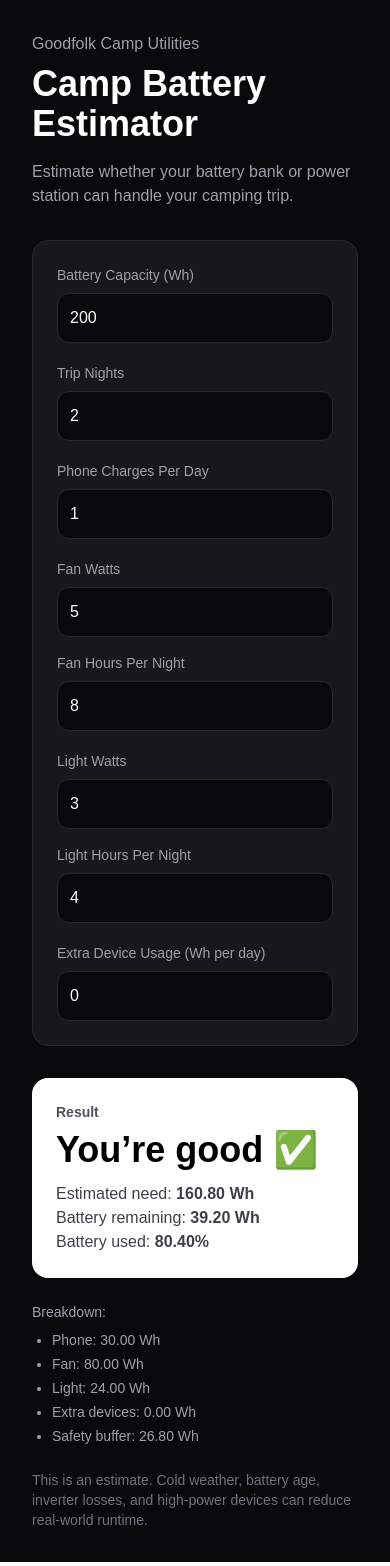
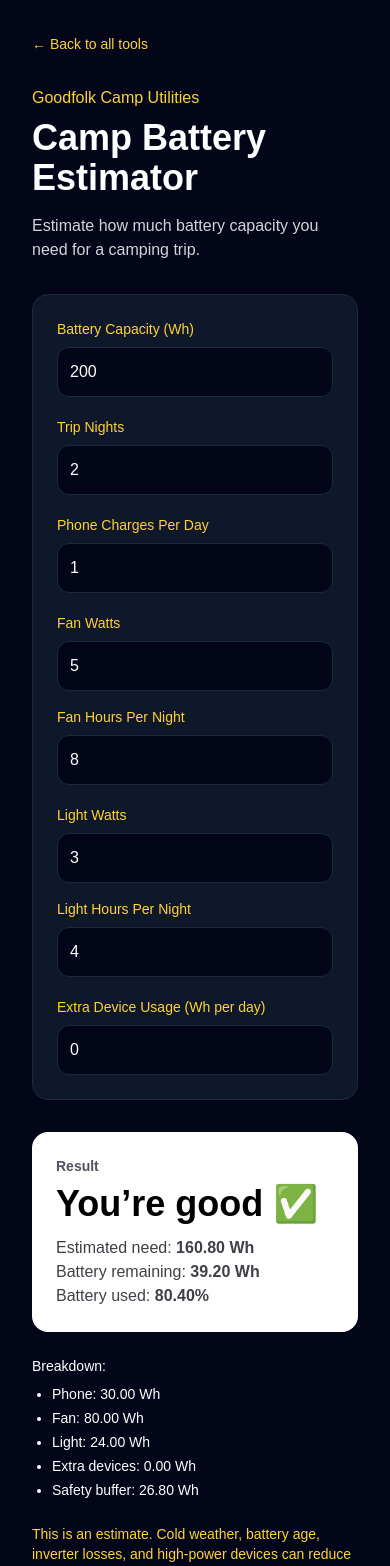
Before and after one commit to GFKolby/GoodfolkUtilities, a Next.js app: page /camp-battery-estimator in a window 390 px wide. Shown: the top 1566 px of the page. Built offline with nearby package versions, Linux system fonts and the light colour scheme.

Commit message:
Add shared Goodfolk tool page layout

```diff
--- a/app/camp-battery-estimator/page.tsx
+++ b/app/camp-battery-estimator/page.tsx
@@ -1,6 +1,7 @@
 "use client";
 
 import { useMemo, useState } from "react";
+import ToolPage from "@/components/ToolPage";
 
 export default function CampBatteryEstimator() {
   const [batteryWh, setBatteryWh] = useState(200);
@@ -50,21 +51,14 @@ export default function CampBatteryEstimator() {
       : "Bring more power ⚠️";
 
   return (
-    <main className="min-h-screen bg-zinc-950 text-white p-8">
-      <div className="max-w-3xl mx-auto">
-        <p className="text-zinc-400 mb-2">Goodfolk Camp Utilities</p>
-
-        <h1 className="text-4xl font-bold mb-4">
-          Camp Battery Estimator
-        </h1>
-
-        <p className="text-zinc-400 mb-8">
-          Estimate whether your battery bank or power station can handle your camping trip.
-        </p>
-
-        <div className="grid gap-5 bg-zinc-900 border border-zinc-800 rounded-2xl p-6">
+    <ToolPage
+     line="Goodfolk Camp Utilities"
+     title="Camp Battery Estimator"
+     description="Estimate how much battery capacity you need for a camping trip."
+    >
+        <div className="grid gap-5 bg-slate-900 border border-slate-800 rounded-2xl p-6">
           <label>
-            <span className="block mb-2 text-sm text-zinc-400">
+            <span className="block mb-2 text-sm text-amber-300">
               Battery Capacity (Wh)
             </span>
             <input
@@ -72,12 +66,12 @@ export default function CampBatteryEstimator() {
               min="1"
               value={batteryWh}
               onChange={(e) => setBatteryWh(Number(e.target.value))}
-              className="w-full rounded-xl bg-zinc-950 border border-zinc-800 p-3"
+              className="w-full rounded-xl bg-slate-950 border border-slate-800 p-3"
             />
           </label>
 
           <label>
-            <span className="block mb-2 text-sm text-zinc-400">
+            <span className="block mb-2 text-sm text-amber-300">
               Trip Nights
             </span>
             <input
@@ -85,12 +79,12 @@ export default function CampBatteryEstimator() {
               min="1"
               value={nights}
               onChange={(e) => setNights(Number(e.target.value))}
-              className="w-full rounded-xl bg-zinc-950 border border-zinc-800 p-3"
+              className="w-full rounded-xl bg-slate-950 border border-slate-800 p-3"
             />
           </label>
 
           <label>
-            <span className="block mb-2 text-sm text-zinc-400">
+            <span className="block mb-2 text-sm text-amber-300">
               Phone Charges Per Day
             </span>
             <input
@@ -99,13 +93,13 @@ export default function CampBatteryEstimator() {
               step="0.5"
               value={phoneCharges}
               onChange={(e) => setPhoneCharges(Number(e.target.value))}
-              className="w-full rounded-xl bg-zinc-950 border border-zinc-800 p-3"
+              className="w-full rounded-xl bg-slate-950 border border-slate-800 p-3"
             />
           </label>
 
           <div className="grid grid-cols-1 md:grid-cols-2 gap-4">
             <label>
-              <span className="block mb-2 text-sm text-zinc-400">
+              <span className="block mb-2 text-sm text-amber-300">
                 Fan Watts
               </span>
               <input
@@ -113,12 +107,12 @@ export default function CampBatteryEstimator() {
                 min="0"
                 value={fanWatts}
                 onChange={(e) => setFanWatts(Number(e.target.value))}
-                className="w-full rounded-xl bg-zinc-950 border border-zinc-800 p-3"
+                className="w-full rounded-xl bg-slate-950 border border-slate-800 p-3"
               />
             </label>
 
             <label>
-              <span className="block mb-2 text-sm text-zinc-400">
+              <span className="block mb-2 text-sm text-amber-300">
                 Fan Hours Per Night
               </span>
               <input
@@ -126,14 +120,14 @@ export default function CampBatteryEstimator() {
                 min="0"
                 value={fanHours}
                 onChange={(e) => setFanHours(Number(e.target.value))}
-                className="w-full rounded-xl bg-zinc-950 border border-zinc-800 p-3"
+                className="w-full rounded-xl bg-slate-950 border border-slate-800 p-3"
               />
             </label>
           </div>
 
           <div className="grid grid-cols-1 md:grid-cols-2 gap-4">
             <label>
-              <span className="block mb-2 text-sm text-zinc-400">
+              <span className="block mb-2 text-sm text-amber-300">
                 Light Watts
               </span>
               <input
@@ -141,12 +135,12 @@ export default function CampBatteryEstimator() {
                 min="0"
                 value={lightWatts}
                 onChange={(e) => setLightWatts(Number(e.target.value))}
-                className="w-full rounded-xl bg-zinc-950 border border-zinc-800 p-3"
+                className="w-full rounded-xl bg-slate-950 border border-slate-800 p-3"
               />
             </label>
 
             <label>
-              <span className="block mb-2 text-sm text-zinc-400">
+              <span className="block mb-2 text-sm text-amber-300">
                 Light Hours Per Night
               </span>
               <input
@@ -154,13 +148,13 @@ export default function CampBatteryEstimator() {
                 min="0"
                 value={lightHours}
                 onChange={(e) => setLightHours(Number(e.target.value))}
-                className="w-full rounded-xl bg-zinc-950 border border-zinc-800 p-3"
+                className="w-full rounded-xl bg-slate-950 border border-slate-800 p-3"
               />
             </label>
           </div>
 
           <label>
-            <span className="block mb-2 text-sm text-zinc-400">
+            <span className="block mb-2 text-sm text-amber-300">
               Extra Device Usage (Wh per day)
             </span>
             <input
@@ -168,7 +162,7 @@ export default function CampBatteryEstimator() {
               min="0"
               value={extraWhPerDay}
               onChange={(e) => setExtraWhPerDay(Number(e.target.value))}
-              className="w-full rounded-xl bg-zinc-950 border border-zinc-800 p-3"
+              className="w-full rounded-xl bg-slate-950 border border-slate-800 p-3"
             />
           </label>
         </div>
@@ -198,7 +192,7 @@ export default function CampBatteryEstimator() {
           </p>
         </div>
 
-        <div className="mt-6 text-sm text-zinc-400">
+        <div className="mt-6 text-sm text-white-300">
           <p>Breakdown:</p>
           <ul className="list-disc pl-5 mt-2 space-y-1">
             <li>Phone: {results.phoneWh.toFixed(2)} Wh</li>
@@ -209,10 +203,9 @@ export default function CampBatteryEstimator() {
           </ul>
         </div>
 
-        <p className="text-zinc-500 text-sm mt-6">
+        <p className="text-amber-300 text-sm mt-6">
           This is an estimate. Cold weather, battery age, inverter losses, and high-power devices can reduce real-world runtime.
         </p>
-      </div>
-    </main>
+    </ToolPage>
   );
 }
--- a/app/camp-fuel-estimator/page.tsx
+++ b/app/camp-fuel-estimator/page.tsx
@@ -1,6 +1,7 @@
 "use client";
 
 import { useMemo, useState } from "react";
+import ToolPage from "@/components/ToolPage";
 
 export default function CampFuelEstimator() {
   const [people, setPeople] = useState(1);
@@ -37,21 +38,15 @@ export default function CampFuelEstimator() {
   ]);
 
   return (
-    <main className="min-h-screen bg-zinc-950 text-white p-8">
-      <div className="max-w-3xl mx-auto">
-        <p className="text-zinc-400 mb-2">Goodfolk Camp Utilities</p>
+     <ToolPage
+         line="Goodfolk Camp Utilities"
+         title="Camp Battery Estimator"
+         description="Estimate how much battery capacity you need for a camping trip."
+    >
 
-        <h1 className="text-4xl font-bold mb-4">
-          Camp Fuel Estimator
-        </h1>
-
-        <p className="text-zinc-400 mb-8">
-          Estimate stove fuel usage for camping meals, coffee, and boiling water.
-        </p>
-
-        <div className="grid gap-5 bg-zinc-900 border border-zinc-800 rounded-2xl p-6">
+        <div className="grid gap-5 bg-slate-900 border border-slate-800 rounded-2xl p-6">
           <label>
-            <span className="block mb-2 text-sm text-zinc-400">
+            <span className="block mb-2 text-sm text-amber-300">
               People
             </span>
 
@@ -60,12 +55,12 @@ export default function CampFuelEstimator() {
               min="1"
               value={people}
               onChange={(e) => setPeople(Number(e.target.value))}
-              className="w-full rounded-xl bg-zinc-950 border border-zinc-800 p-3"
+              className="w-full rounded-xl bg-slate-950 border border-slate-800 p-3"
             />
           </label>
 
           <label>
-            <span className="block mb-2 text-sm text-zinc-400">
+            <span className="block mb-2 text-sm text-amber-300">
               Days
             </span>
 
@@ -74,12 +69,12 @@ export default function CampFuelEstimator() {
               min="1"
               value={days}
               onChange={(e) => setDays(Number(e.target.value))}
-              className="w-full rounded-xl bg-zinc-950 border border-zinc-800 p-3"
+              className="w-full rounded-xl bg-slate-950 border border-slate-800 p-3"
             />
           </label>
 
           <label>
-            <span className="block mb-2 text-sm text-zinc-400">
+            <span className="block mb-2 text-sm text-amber-300">
               Boils Per Person Per Day
             </span>
 
@@ -88,7 +83,7 @@ export default function CampFuelEstimator() {
               min="1"
               value={boilsPerDay}
               onChange={(e) => setBoilsPerDay(Number(e.target.value))}
-              className="w-full rounded-xl bg-zinc-950 border border-zinc-800 p-3"
+              className="w-full rounded-xl bg-slate-950 border border-slate-800 p-3"
             />
           </label>
 
@@ -113,7 +108,7 @@ export default function CampFuelEstimator() {
           </label>
         </div>
 
-        <div className="mt-8 bg-white text-black rounded-2xl p-6">
+        <div className="mt-8 bg-amber-300 text-slate-900 rounded-2xl p-6">
           <p className="text-sm font-semibold text-zinc-600">
             Estimated Fuel Usage
           </p>
@@ -140,11 +135,10 @@ export default function CampFuelEstimator() {
           </div>
         </div>
 
-        <p className="text-zinc-500 text-sm mt-6">
+        <p className="text-white text-sm mt-6">
           Estimates assume average backpacking stove efficiency. Wind, altitude,
           and stove type can significantly affect real-world fuel usage.
         </p>
-      </div>
-    </main>
+    </ToolPage>
   );
 }
--- a/app/camp-pack-weight-planner/page.tsx
+++ b/app/camp-pack-weight-planner/page.tsx
@@ -1,6 +1,7 @@
 "use client";
 
 import { useMemo, useState } from "react";
+import ToolPage from "@/components/ToolPage";
 
 type Item = {
   id: number;
@@ -61,24 +62,17 @@ export default function CampPackWeightPlanner() {
       : "Heavy goblin mode ⚠️";
 
   return (
-    <main className="min-h-screen bg-zinc-950 text-white p-8">
-      <div className="max-w-4xl mx-auto">
-        <p className="text-zinc-400 mb-2">Goodfolk Camp Utilities</p>
-
-        <h1 className="text-4xl font-bold mb-4">
-          Camp Pack Weight Planner
-        </h1>
-
-        <p className="text-zinc-400 mb-8">
-          Add your camping gear and estimate your total pack weight.
-        </p>
-
-        <div className="grid gap-4 bg-zinc-900 border border-zinc-800 rounded-2xl p-6">
+      <ToolPage
+            line="Goodfolk Camp Utilities"
+            title="Camp Pack Weight Planner"
+            description="Add your camping gear and estimate your total pack weight."
+      >
+        <div className="grid gap-4 bg-slate-900 border border-slate-800 rounded-2xl p-6">
           <input
             value={name}
             onChange={(e) => setName(e.target.value)}
             placeholder="Item name"
-            className="rounded-xl bg-zinc-950 border border-zinc-800 p-3"
+            className="rounded-xl bg-slate-950 border border-slate-800 p-3"
           />
 
           <div className="grid grid-cols-1 md:grid-cols-3 gap-4">
@@ -88,13 +82,13 @@ export default function CampPackWeightPlanner() {
               step="0.01"
               value={weight}
               onChange={(e) => setWeight(Number(e.target.value))}
-              className="rounded-xl bg-zinc-950 border border-zinc-800 p-3"
+              className="rounded-xl text-white bg-slate-950 border border-slate-800 p-3"
             />
 
             <select
               value={unit}
               onChange={(e) => setUnit(e.target.value as "oz" | "lb")}
-              className="rounded-xl bg-zinc-950 border border-zinc-800 p-3"
+              className="rounded-xl bg-slate-950 border border-slate-800 p-3"
             >
               <option value="lb">lb</option>
               <option value="oz">oz</option>
@@ -104,19 +98,19 @@ export default function CampPackWeightPlanner() {
               value={category}
               onChange={(e) => setCategory(e.target.value)}
               placeholder="Category"
-              className="rounded-xl bg-zinc-950 border border-zinc-800 p-3"
+              className="rounded-xl bg-slate-950 border border-slate-800 p-3"
             />
           </div>
 
           <button
             onClick={addItem}
-            className="rounded-xl bg-white text-black font-semibold p-3 hover:opacity-90"
+            className="rounded-xl bg-white text-slate-900 font-semibold p-3 hover:opacity-90"
           >
             Add Item
           </button>
         </div>
 
-        <div className="mt-8 bg-white text-black rounded-2xl p-6">
+        <div className="mt-8 bg-amber-300 text-slate-900 rounded-2xl p-6">
           <p className="text-sm font-semibold text-zinc-600">
             Total Pack Weight
           </p>
@@ -128,9 +122,9 @@ export default function CampPackWeightPlanner() {
           <p className="text-zinc-700 mt-3">{status}</p>
         </div>
 
-        <div className="mt-8 overflow-hidden border border-zinc-800 rounded-2xl">
+        <div className="mt-8 overflow-hidden border border-slate-800 rounded-2xl">
           <table className="w-full text-sm">
-            <thead className="bg-zinc-900 text-zinc-400">
+            <thead className="bg-slate-900 text-zinc-400">
               <tr>
                 <th className="text-left p-3">Item</th>
                 <th className="text-left p-3">Category</th>
@@ -141,9 +135,9 @@ export default function CampPackWeightPlanner() {
 
             <tbody>
               {items.map((item) => (
-                <tr key={item.id} className="border-t border-zinc-800">
+                <tr key={item.id} className="border-t border-slate-800">
                   <td className="p-3">{item.name}</td>
-                  <td className="p-3 text-zinc-400">{item.category}</td>
+                  <td className="p-3 text-amber-300">{item.category}</td>
                   <td className="p-3">
                     {item.weight.toFixed(2)} {item.unit}
                   </td>
@@ -161,10 +155,9 @@ export default function CampPackWeightPlanner() {
           </table>
         </div>
 
-        <p className="text-zinc-500 text-sm mt-6">
+        <p className="text-amber-300 text-sm mt-6">
           Tip: For backpacking, remember to separate base weight from consumables like water, food, and fuel.
         </p>
-      </div>
-    </main>
+    </ToolPage>
   );
 }
--- a/app/camp-water-planner/page.tsx
+++ b/app/camp-water-planner/page.tsx
@@ -1,6 +1,7 @@
 "use client";
 
 import { useMemo, useState } from "react";
+import ToolPage from "@/components/ToolPage";
 
 export default function CampWaterPlanner() {
   const [people, setPeople] = useState(1);
@@ -24,19 +25,12 @@ export default function CampWaterPlanner() {
   const liters = gallons * 3.78541;
 
   return (
-    <main className="min-h-screen bg-zinc-950 text-white p-8">
-      <div className="max-w-3xl mx-auto">
-        <p className="text-zinc-400 mb-2">Goodfolk Camp Utilities</p>
-
-        <h1 className="text-4xl font-bold mb-4">
-          Camp Water Planner
-        </h1>
-
-        <p className="text-zinc-400 mb-8">
-          Estimate how much water to bring for a camping trip.
-        </p>
-
-        <div className="grid gap-5 bg-zinc-900 border border-zinc-800 rounded-2xl p-6">
+    <ToolPage
+  line="Goodfolk Camp Utilities"
+  title="Camp Water Planner"
+  description="Estimate how much water to bring for a camping trip."
+>
+        <div className="grid gap-5 bg-slate-900 border border-slate-800 rounded-2xl p-6">
           <label>
             <span className="block mb-2 text-sm text-zinc-400">
               People
@@ -46,7 +40,7 @@ export default function CampWaterPlanner() {
               min="1"
               value={people}
               onChange={(e) => setPeople(Number(e.target.value))}
-              className="w-full rounded-xl bg-zinc-950 border border-zinc-800 p-3"
+              className="w-full rounded-xl bg-slate-950 border border-slate-800 p-3"
             />
           </label>
 
@@ -59,7 +53,7 @@ export default function CampWaterPlanner() {
               min="1"
               value={days}
               onChange={(e) => setDays(Number(e.target.value))}
-              className="w-full rounded-xl bg-zinc-950 border border-zinc-800 p-3"
+              className="w-full rounded-xl bg-slate-950 border border-slate-800 p-3"
             />
           </label>
 
@@ -70,7 +64,7 @@ export default function CampWaterPlanner() {
             <select
               value={hiking}
               onChange={(e) => setHiking(e.target.value)}
-              className="w-full rounded-xl bg-zinc-950 border border-zinc-800 p-3"
+              className="w-full rounded-xl bg-slate-950 border border-slate-800 p-3"
             >
               <option value="none">None</option>
               <option value="light">Light</option>
@@ -98,8 +92,8 @@ export default function CampWaterPlanner() {
           </label>
         </div>
 
-        <div className="mt-8 bg-white text-black rounded-2xl p-6">
-          <p className="text-sm font-semibold text-zinc-600">
+        <div className="mt-8 bg-amber-300 text-slate-950 rounded-2xl p-6">
+          <p className="text-sm font-semibold">
             Recommended Water
           </p>
 
@@ -107,7 +101,7 @@ export default function CampWaterPlanner() {
             {gallons.toFixed(2)} gal
           </p>
 
-          <p className="text-zinc-600 mt-2">
+          <p className="text-slate-700 mt-2">
             About {liters.toFixed(2)} liters total.
           </p>
         </div>
@@ -116,7 +110,6 @@ export default function CampWaterPlanner() {
           This is a planning estimate. Bring extra water when temperatures are high,
           when hiking heavily, or when camping somewhere without reliable water access.
         </p>
-      </div>
-    </main>
+      </ToolPage>
   );
 }
--- /dev/null
+++ b/components/ToolPage.tsx
@@ -0,0 +1,40 @@
+import Link from "next/link";
+
+type ToolPageProps = {
+  line: "Goodfolk Office Utilities" | "Goodfolk Camp Utilities";
+  title: string;
+  description: string;
+  children: React.ReactNode;
+};
+
+export default function ToolPage({
+  line,
+  title,
+  description,
+  children,
+}: ToolPageProps) {
+  return (
+    <main className="min-h-screen bg-slate-950 text-white p-8">
+      <div className="max-w-5xl mx-auto">
+        <Link
+          href="/"
+          className="inline-flex items-center text-sm text-amber-300 hover:text-amber-200 mb-8"
+        >
+          ← Back to all tools
+        </Link>
+
+        <p className="text-amber-300 mb-2 font-medium">{line}</p>
+
+        <h1 className="text-4xl font-bold mb-4">{title}</h1>
+
+        <p className="text-zinc-300 mb-8 max-w-2xl">{description}</p>
+
+        {children}
+
+        <footer className="mt-16 text-sm text-zinc-500">
+          © {new Date().getFullYear()} Goodfolk Digital. Built for good folks.
+        </footer>
+      </div>
+    </main>
+  );
+}
```
Also changed, not shown: app/bulk-rename-tool/page.tsx (+22 -27 lines), app/csv-cleaner/page.tsx (+16 -20 lines), app/json-to-excel/page.tsx (+10 -14 lines), app/pdf-splitter/page.tsx (+20 -24 lines), components/FilePicker.tsx (added, +51 -0 lines).
